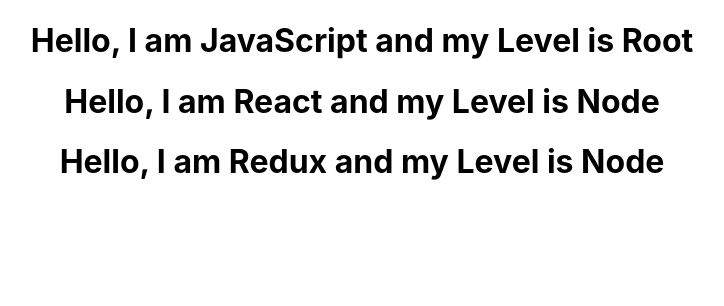
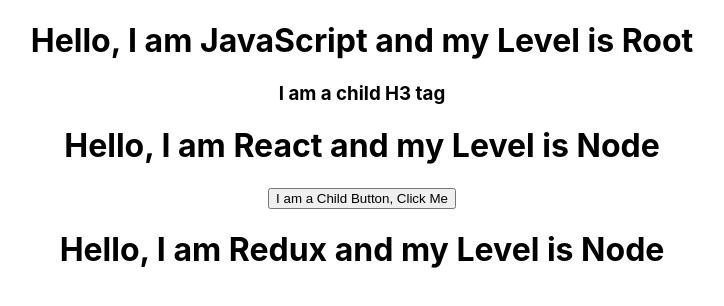
Before and after one commit to Elbie-em/React-Recap, a React (Create React App) app: page / in a window 1280 px wide. Shown: the top 306 px of the page, without its empty margins (278-1002 px from the left). Built offline with nearby package versions, Linux system fonts and the light colour scheme.

Commit message:
Added children props

```diff
--- a/src/App.js
+++ b/src/App.js
@@ -5,8 +5,12 @@
 const App = () => {
   return (
     <div className="App">
-      <Greet name="JavaScript" level="Root"/>
-      <Greet name="React" level="Node"/>
+      <Greet name="JavaScript" level="Root">
+        <h3>I am a child H3 tag</h3>
+      </Greet>
+      <Greet name="React" level="Node">
+        <button onClick={() => alert("I am a Child")}>I am a Child Button, Click Me</button>
+      </Greet>
       <Greet name="Redux" level="Node"/>
     </div>
   );
```
